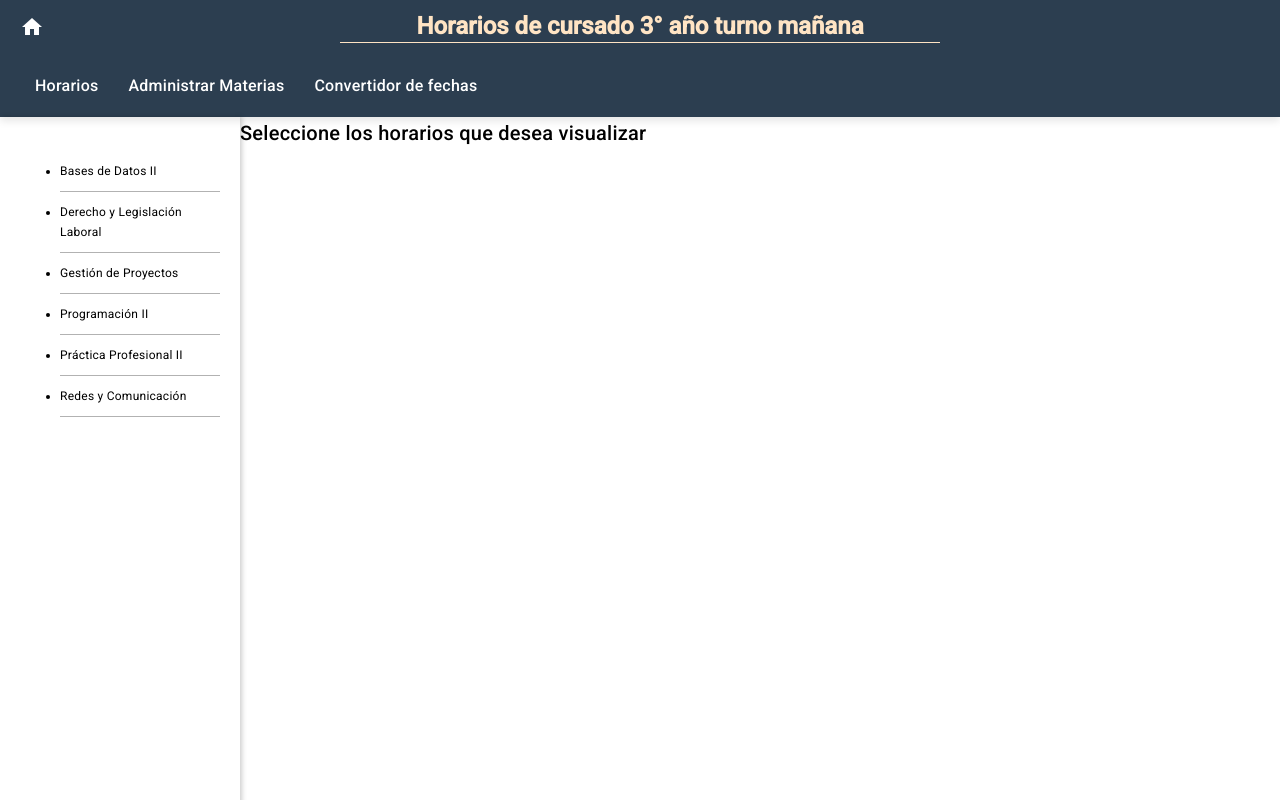
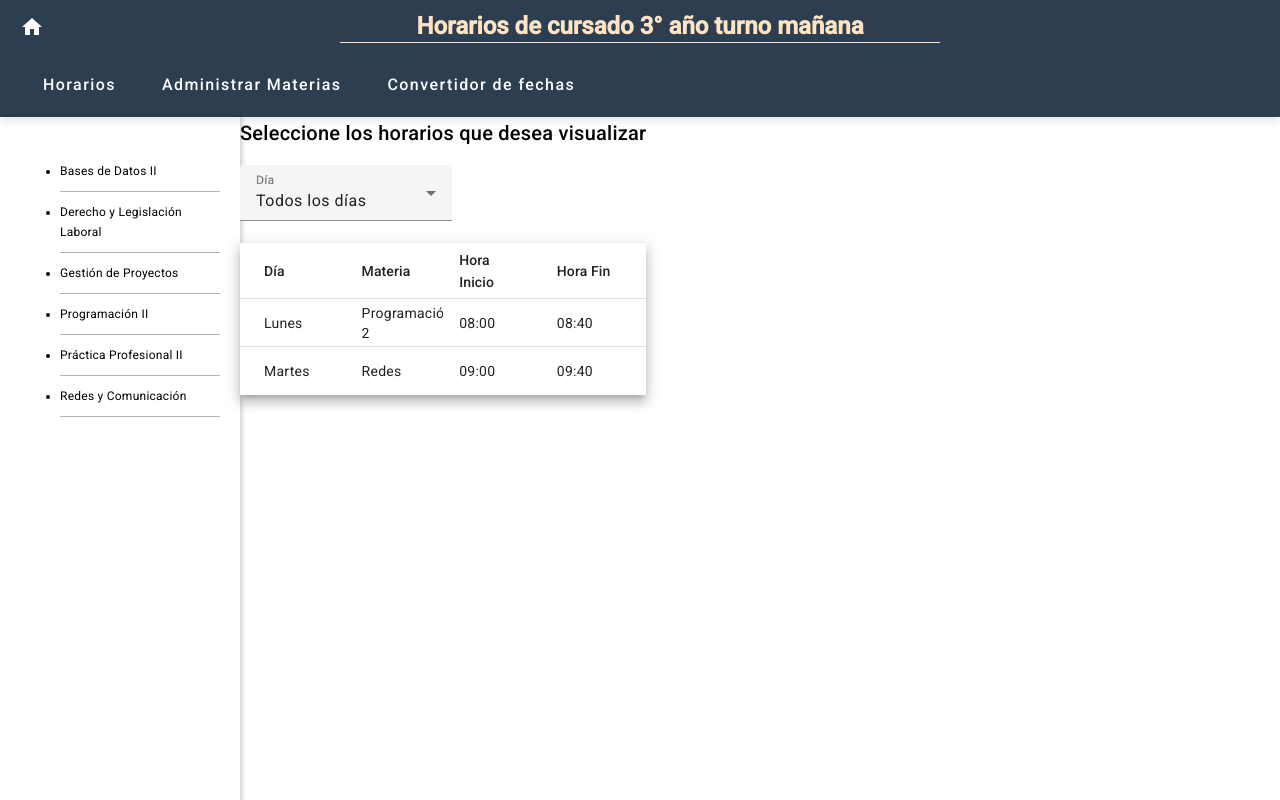
Before and after one commit to alejocastelnovo/programacion2, an Angular app: page /horarios in a window 1280 px wide. Shown: the top 800 px of the page. Built offline with nearby package versions, Linux system fonts and the light colour scheme.

Commit message:
Feats(Agregue el componente hijo)

```diff
--- a/src/app/app.module.ts
+++ b/src/app/app.module.ts
@@ -1,27 +1,36 @@
 import { NgModule } from '@angular/core';
 import { BrowserModule } from '@angular/platform-browser';
 import { BrowserAnimationsModule } from '@angular/platform-browser/animations';
+import { RouterModule, Routes } from '@angular/router';
+
+// Angular Material
 import { MatToolbarModule } from '@angular/material/toolbar';
 import { MatIconModule } from '@angular/material/icon';
 import { MatTooltipModule } from '@angular/material/tooltip';
-import { RouterModule, Routes } from '@angular/router';
+import { MatTableModule } from '@angular/material/table';
+import { MatFormFieldModule } from '@angular/material/form-field';
+import { MatInputModule } from '@angular/material/input';
+import { MatButtonModule } from '@angular/material/button';
+import { MatDividerModule } from '@angular/material/divider';
+import { MatSelectModule } from '@angular/material/select';
+
+// Componentes
+import { HorariosService } from './horarios.service';
 import { AppComponent } from './app.component';
 import { HeaderComponent } from './components/header/header.component';
 import { FooterComponent } from './components/footer/footer.component';
-import { HorariosComponent } from './components/horarios/horarios.component';
 import { SidebarComponent } from './components/sidebar/sidebar.component';
 import { NavbarComponent } from './components/navbar/navbar.component';
 import { AdministrarMateriasComponent } from './components/administrar-materias/administrar-materias.component';
 import { ConvertidorFechasComponent } from './components/convertidor-fechas/convertidor-fechas.component';
-import { AppRoutingModule } from './app-routing.module';
-
-
-
+import { HorariosListComponent } from './components/horarios-list/horarios-list.component';
+import { HorariosComponent } from './components/horarios/horarios.component';
+// Rutas de la aplicación
 const routes: Routes = [
   { path: 'horarios', component: HorariosComponent },
   { path: 'administrar-materias', component: AdministrarMateriasComponent },
   { path: 'convertidor-fechas', component: ConvertidorFechasComponent },
-  { path: '', redirectTo: '/horarios', pathMatch: 'full' }, // para ir a horarios x defecto
+  { path: '', redirectTo: '/horarios', pathMatch: 'full' }, // para ir a horarios por defecto
 ];
 
 @NgModule({
@@ -29,25 +38,29 @@ const routes: Routes = [
     AppComponent,
     HeaderComponent,
     FooterComponent,
-    HorariosComponent,
     SidebarComponent,
     NavbarComponent,
     AdministrarMateriasComponent,
     ConvertidorFechasComponent,
-
-],
+    HorariosComponent,
+    HorariosListComponent,
+  ],
   imports: [
     BrowserModule,
     BrowserAnimationsModule,
     MatToolbarModule,
     MatIconModule,
     MatTooltipModule,
-    AppRoutingModule,
-    [RouterModule.forRoot(routes)],
+    MatTableModule,
+    MatSelectModule,
+    MatFormFieldModule,
+    MatInputModule,
+    MatButtonModule,
+    MatDividerModule,
+    RouterModule.forRoot(routes),
   ],
-
-  exports: [RouterModule] ,
-  providers: [],
+  exports: [RouterModule],
+  providers: [HorariosService],
   bootstrap: [AppComponent]
 })
 export class AppModule { }
--- /dev/null
+++ b/src/app/components/horarios-list/horarios-list.component.html
@@ -0,0 +1,28 @@
+<mat-table [dataSource]="horarios" class="mat-elevation-z8">
+    <!-- Día Column -->
+    <ng-container matColumnDef="dia">
+        <mat-header-cell *matHeaderCellDef> Día </mat-header-cell>
+        <mat-cell *matCellDef="let horario"> {{ horario.dia }} </mat-cell>
+    </ng-container>
+
+    <!-- Materia Column -->
+    <ng-container matColumnDef="materia">
+        <mat-header-cell *matHeaderCellDef> Materia </mat-header-cell>
+        <mat-cell *matCellDef="let horario"> {{ horario.materia }} </mat-cell>
+    </ng-container>
+
+    <!-- Hora Inicio Column -->
+    <ng-container matColumnDef="horaInicio">
+        <mat-header-cell *matHeaderCellDef> Hora Inicio </mat-header-cell>
+        <mat-cell *matCellDef="let horario"> {{ horario.horaInicio }} </mat-cell>
+    </ng-container>
+
+    <!-- Hora Fin Column -->
+    <ng-container matColumnDef="horaFin">
+        <mat-header-cell *matHeaderCellDef> Hora Fin </mat-header-cell>
+        <mat-cell *matCellDef="let horario"> {{ horario.horaFin }} </mat-cell>
+    </ng-container>
+
+    <mat-header-row *matHeaderRowDef="displayedColumns"></mat-header-row>
+    <mat-row *matRowDef="let row; columns: displayedColumns"></mat-row>
+</mat-table>
--- /dev/null
+++ b/src/app/components/horarios-list/horarios-list.component.ts
@@ -0,0 +1,27 @@
+import { Component, Input, OnInit } from '@angular/core';
+import { HorariosService, Horario } from 'src/app/horarios.service';
+
+@Component({
+  selector: 'app-horarios-list',
+  templateUrl: './horarios-list.component.html',
+  styleUrls: ['./horarios-list.component.css']
+})
+export class HorariosListComponent implements OnInit {
+  @Input() selectedDay!: string;
+  horarios: Horario[] = [];
+  displayedColumns: string[] = ['dia', 'materia', 'horaInicio', 'horaFin'];
+
+  constructor(private horariosService: HorariosService) {}
+
+  ngOnInit(): void {
+    this.loadHorarios();
+  }
+
+  ngOnChanges(): void {
+    this.loadHorarios();
+  }
+
+  loadHorarios(): void {
+    this.horarios = this.horariosService.obtenerHorarios(this.selectedDay);
+  }
+}
--- a/src/app/components/horarios/horarios.component.html
+++ b/src/app/components/horarios/horarios.component.html
@@ -1,2 +1,15 @@
+<h2>Seleccione los horarios que desea visualizar</h2>
+<mat-form-field appearance="fill">
+<mat-label>Día</mat-label>
+<mat-select [(value)]="selectedDay" (selectionChange)="onDayChange($event.value)">
+    <mat-option value="Todos los días">Todos los días</mat-option>
+    <mat-option value="Lunes">Lunes</mat-option>
+    <mat-option value="Martes">Martes</mat-option>
+    <mat-option value="Miércoles">Miércoles</mat-option>
+    <mat-option value="Jueves">Jueves</mat-option>
+    <mat-option value="Viernes">Viernes</mat-option>
+</mat-select>
+</mat-form-field>
 
-    <h2>Seleccione los horarios que desea visualizar</h2>
+<!-- Componente hijo que muestra los horarios -->
+<app-horarios-list [selectedDay]="selectedDay"></app-horarios-list>
--- a/src/app/components/horarios/horarios.component.ts
+++ b/src/app/components/horarios/horarios.component.ts
@@ -1,4 +1,5 @@
-import { Component } from '@angular/core';
+import { Component, Output } from '@angular/core';
+
 
 @Component({
   selector: 'app-horarios',
@@ -6,8 +7,10 @@ import { Component } from '@angular/core';
   styleUrls: ['./horarios.component.css']
 })
 export class HorariosComponent {
-  diaSeleccionado: string = 'todos';
+  selectedDay: string = 'Todos los días';
 
-  cargarHorarios(dia: string) {
-    this.diaSeleccionado = dia; }
+
+  onDayChange(dia: string): void {
+    this.selectedDay = dia;
+  }
 }
--- a/src/app/horarios.service.ts
+++ b/src/app/horarios.service.ts
@@ -3,7 +3,8 @@ import { Injectable } from '@angular/core';
 export interface Horario {
   dia: string;
   materia: string;
-  hora: string;
+  horaInicio: string;
+  horaFin: string;
 }
 
 @Injectable({
@@ -11,21 +12,20 @@ export interface Horario {
 })
 export class HorariosService {
   private horariosMaterias: Horario[] = [
-    { dia: 'lunes', materia: 'Matemáticas', hora: '08:00 - 09:30' },
-    { dia: 'martes', materia: 'Ciencias', hora: '09:30 - 11:00' },
-    // Otros horarios...
+    { dia: 'Lunes', materia: 'Programación 2', horaInicio: '08:00', horaFin: '08:40' },
+    { dia: 'Martes', materia: 'Redes', horaInicio: '09:00', horaFin: '09:40' },
+
   ];
 
-  obtenerHorarios(): Horario[] {
+  obtenerHorarios(dia?: string): Horario[] {
+    if (dia && dia !== 'Todos los días') {
+      return this.horariosMaterias.filter(horario => horario.dia === dia);
+    }
     return this.horariosMaterias;
   }
 
   agregarHorario(horario: Horario): number {
-    try {
-      this.horariosMaterias.push(horario);
-      return 1;
-    } catch {
-      return -1;
-    }
+    this.horariosMaterias.push(horario);
+    return 1;
   }
 }
```
Also changed, not shown: src/app/components/horarios-list/horarios-list.component.css (added), 2 other files (tests, documents, lock files or other folders).
